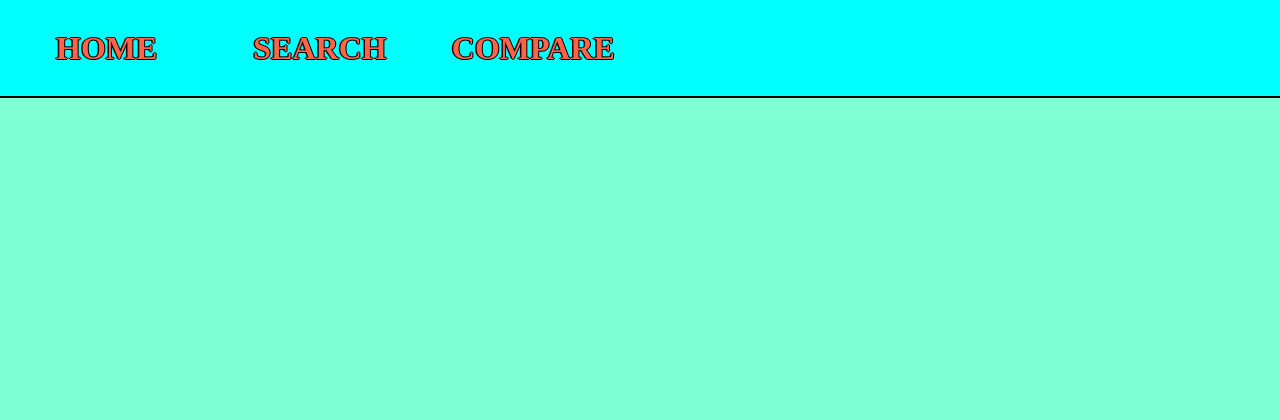
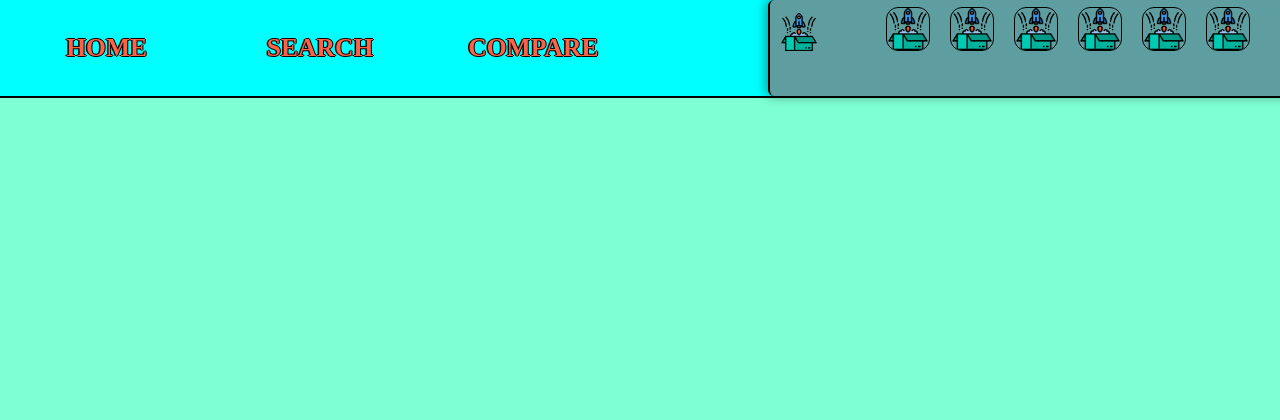
Before and after one commit to nicolaidkz/Web-MiniProject, a PHP site: page /squad.html in a window 1280 px wide. Shown: the top 420 px of the page. Run offline with PHP 8.4, Linux system fonts and the light colour scheme.

Commit message:
Added sliding squad card

```diff
--- a/createSquad/squad.css
+++ b/createSquad/squad.css
@@ -4,36 +4,94 @@ margin: 0;
 }
 
 
-.navBar{
+#navBar{
     background-color: aqua;
     height: 12vh;
+    min-height: 48px;
     width: 100%;
     position: fixed;                                        /*make the position fixed in view*/
     top: 0;                                                 /*make the position top of view*/
     border-style: solid;
     border-width: 0;
     border-bottom-width: 2px;
+    /*box-shadow: 0px 5px 8px rgba(0,0,0,0.4);*/
 }
 
-.navGrid{
+#navGrid{
     width: 50%;
     height: inherit;
+    min-height: inherit;
     display: grid;
     grid-template-columns: 1fr 1fr 1fr;
 }
+#expander{
+    padding-top: 2%;
+    margin-left: 10px;
+    margin-right: 10%;
+    max-width: 6%;
+    min-width: 36px;
+    cursor: pointer;
+    display: inline-block;
+}
+#squadCard{
+
+    position: fixed;
+    top : 0;
+    left : 60%;
+    width: 50%;
+    height: inherit;
+    min-height: inherit;
+    background-color: cadetblue;
+    border-radius: 6px;
+    border-style: inherit;
+    border-width: 0;
+    border-left-width: 2px;
+    box-shadow: -2px 0px 12px rgba(0,0,0,0.4);
+
+    animation-play-state: running;
+    animation-fill-mode: both;
+}
+.expand{
+    animation-name: expandOut;
+    animation-duration: 1s;
+}
+.collapse{
+    animation-name: collapseIn;
+    animation-duration: 3s;
+}
+@keyframes expandOut{
+ from {left: 95%;}
+ to{left: 60%;}
+}
+@keyframes collapseIn{
+    from{left: 60%;}
+    to{left:95%;}
+}
+#rosterGrid{
+    display: inline-grid;
+    grid-template-columns: 1fr 1fr 1fr 1fr 1fr 1fr;
+    width: 60%;
+}
+.squadImg{
+    max-width: 42px;
+    max-height: 42px;
+    border-radius: 12px;
+    border-width: 1px;
+    border-style: solid;
+}
 
 .navButton{
-
+    text-decoration: none;
     text-align: center;
     margin-top: auto;
     margin-bottom: auto;
-    font-size: xx-large;
+    font-size: 2vw;
     font-weight: bold;
     text-shadow: -1.5px 0 black, 0 1px black, 1px 0 black, 0 -1px black;
     color: tomato;
 }
 
-.mainContent
+#mainContent
 {
     margin-top: 12vh;                                       /*lower the maincontent by height of navBar*/
     background-color: aquamarine;
--- a/createSquad/squad.html
+++ b/createSquad/squad.html
@@ -14,16 +14,42 @@
 
 	<body>
 
-		<div id="navBar" class="navBar">
-			<div id="navGrid" class="navGrid">
+		<div id="navBar">
+			<!-- left hand side, navButtons in grid -->
+			<div id="navGrid">
 				<a id="home">HOME</a>
 				<a id="search">SEARCH</a>
 				<a id="comp">COMPARE</a>
 			</div>
+			<!-- right hand side, slide-out squadCard-->
+			<div id="squadCard" class="expand">
+				<img id="expander" onclick='ToggleSquadCard()' src="icons/new.png"></img>
+				<div id="rosterGrid">
+					<div id="t1">
+						<img src="icons/new.png" class="squadImg"></img>
+					</div>
+					<div id="t2">
+						<img src="icons/new.png" class="squadImg"></img>
+					</div>
+					<div id="t3">
+						<img src="icons/new.png" class="squadImg"></img>
+					</div>
+					<div id="t4">
+						<img src="icons/new.png" class="squadImg"></img>
+					</div>
+					<div id="t5">
+						<img src="icons/new.png" class="squadImg"></img>
+					</div>
+					<div id="t6">
+						<img src="icons/new.png" class="squadImg"></img>
+					</div>
+				</div>
+
+			</div>
 
 		</div>
 
-		<section id="mainContent" class="mainContent">
+		<section id="mainContent">
 
 		</section>
 
--- a/createSquad/squad.js
+++ b/createSquad/squad.js
@@ -1,10 +1,23 @@
-let $navButtons = $("#navGrid").children("a");
-
-
+let $navButtons = $("#navGrid").children("a");                              // get all a-tag children of navGrid
+var navButtonRef = ["squad.html", undefined, ""];                           // button reference strings
+let $squadCard = $("#squadCard");
 
 onload = function()
 {
     // lets do things to the navButtons!
-    $navButtons.addClass("navButton");  // give them style
-                                        // maybe give them a href to parts of the page?
+    $navButtons.addClass("navButton");                                      // give them style
+    $navButtons.each(function(index)
+    {
+        if(navButtonRef[index])                                             // is it TRUTHY ? (not true)
+        {
+            $(this).attr("href", navButtonRef[index]);                      // maybe give them a href?
+        }
+        else console.log(`missing URL for navButton  ${(index+1)} in navButtonRef!`);
+    });
 }
+
+function ToggleSquadCard()
+{
+    console.log("clickety");
+    $squadCard.toggleClass("expand collapse");
+}
```
Also changed, not shown: createSquad/icons/new.png (added).
